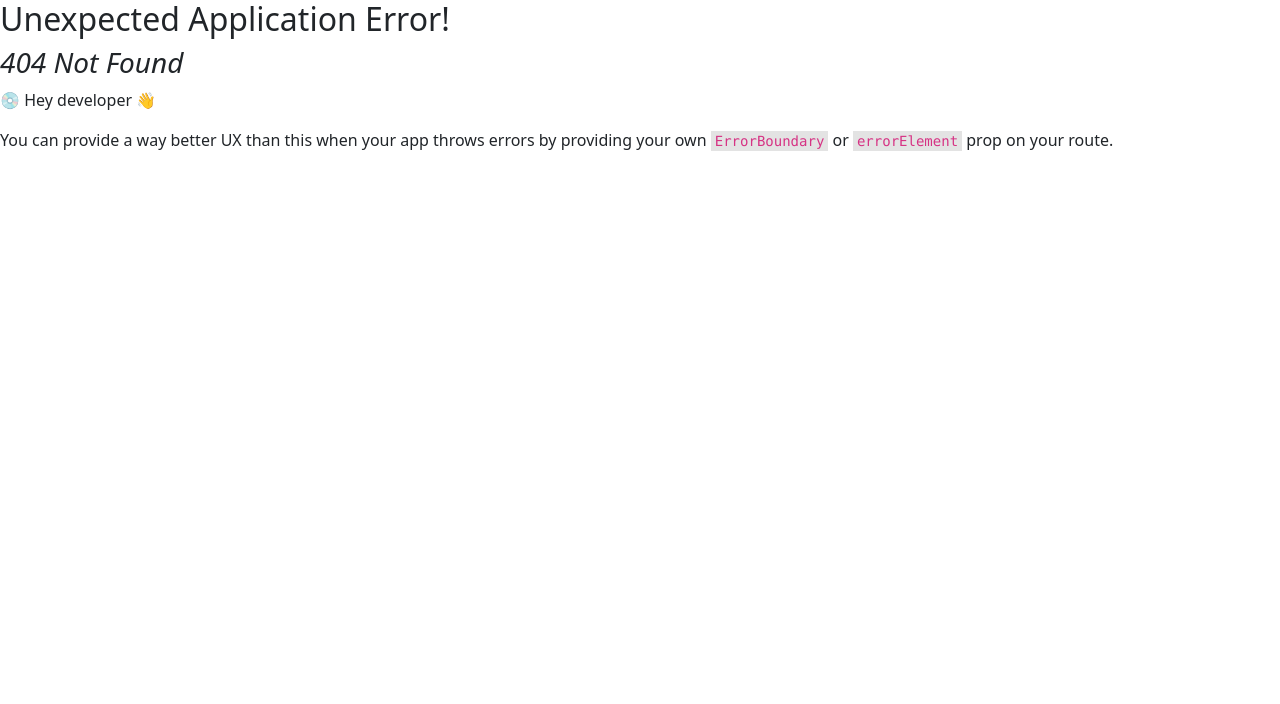
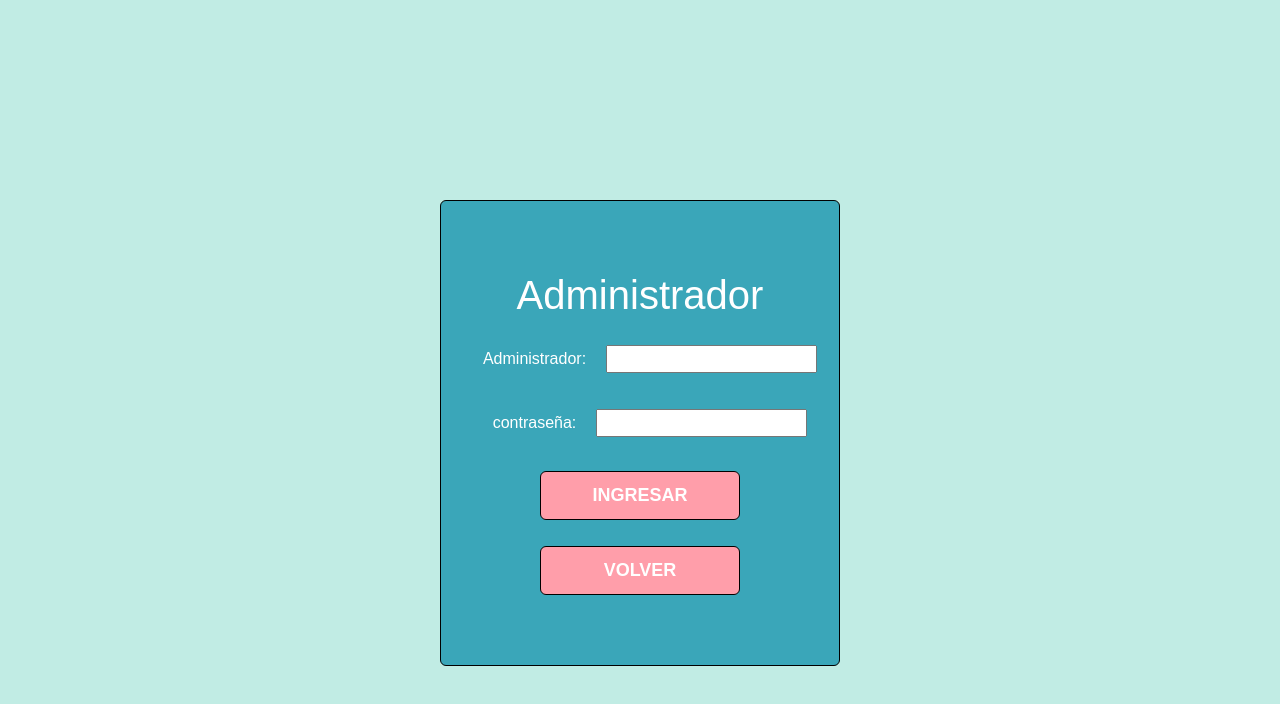
Before and after one commit to Luisaherrera01/Hollywow, a React (Vite) app: page /ingreso-admin in a window 1280 px wide. Before the commit this address had no page. Shown: the top 704 px of the page. Built offline with nearby package versions, Linux system fonts and the light colour scheme.

Commit message:
Se realizan un poco de los estilos de Hollywow

```diff
--- a/src/App.jsx
+++ b/src/App.jsx
@@ -10,17 +10,17 @@ const router = createBrowserRouter([
     element: <Logo />
   },
   {
-    path: "/Administrador",
+    path: "/ingreso-admin",
     element: <LoginAdmin />
   },
 
   {
-    path: "/Ingresar",
+    path: "/administrador",
     element: <PagAdmin />
   },
 
   {
-    path: "/PagUsuario",
+    path: "/usuario",
     element: <PagUsuario />
   },
 
--- a/src/components/Administrador/cliente/CrearCliente.jsx
+++ b/src/components/Administrador/cliente/CrearCliente.jsx
@@ -18,6 +18,7 @@ const CrearCliente = () => {
 
     const agregarCliente = async () => {
         const clienteColletion = collection(dataBase, "clientes")
+        left: 50%;
         const cliente = {
             nombre,
             documento,
--- a/src/components/LoginAdmin.jsx
+++ b/src/components/LoginAdmin.jsx
@@ -1,13 +1,14 @@
 import { useState } from "react";
-import { Link } from "react-router-dom"
+import { useNavigate } from "react-router-dom"
 
-const nameAdmin = "Hollywow123";
-const passwordAdmin = "H12345";
+const nameAdmin = "admin";
+const passwordAdmin = "123";
 
 function FormAdministrador() {
   const [nombreAdministrador, setNombreAdministrador] = useState("");
   const [contrasenaAdministrador, setContrasenaAdministrador] = useState("");
   const [errorInput, setErrorInput] = useState(false);
+  const navigate = useNavigate();
 
   const validateForm = (e) => {
     e.preventDefault();
@@ -17,9 +18,9 @@ function FormAdministrador() {
     ) {
       console.log("Es administrador");
       setErrorInput(false);
+      navigate('/administrador')
     } else {
       setErrorInput(true);
-      alert("usuario no valido")
     }
   };
 
@@ -32,24 +33,26 @@ function FormAdministrador() {
   };
 
   return (
-    <section>
-      <form onSubmit={validateForm}>
+    <section className="login">
+      <form className="login-form" onSubmit={validateForm}>
+      <h1 className="login-title"> Administrador</h1>
         <div>
-          <label>Administrador:</label>
+          <label className="administrador">Administrador:</label>
           <input
             type="text"
             value={nombreAdministrador}
             onChange={handleNameInputChange}
           />
-          <label>contraseña:</label>
+          <label className="password">contraseña:</label>
           <input
             type="password"
             value={contrasenaAdministrador}
             onChange={handlePasswordInputChange}
           />
         </div>
-        <Link to={"/Ingresar"}>Ingresar</Link>
-        {errorInput === true && <span>Usuario o contraseña no válido</span>}
+        {errorInput === true && <span className="text-danger">Usuario o contraseña no válido</span>}
+        <button type="submit" className="btn login-boton mt-3">Ingresar</button>
+        <button type="submit" className="btn boton-regresar mt-3"> Volver</button>
 
       </form>
     </section>
--- a/src/components/Logo.jsx
+++ b/src/components/Logo.jsx
@@ -1,6 +1,6 @@
 import { useState } from "react";
 import { Link } from "react-router-dom";
-import logo from "../assets/imagenes/Hollywow.png";
+import logo from "../assets/imagenes/logo.png";
 
 function Login() {
   const [isLoading, setIsLoading] = useState(true);
@@ -8,16 +8,16 @@ function Login() {
   //Simulamos un loader
   setTimeout(() => {
     setIsLoading(false);
-  }, 3000);
+  }, 1500);
 
   return (
     <section>
-      {isLoading === true && <img className="Logo" src={logo} />}
+      {isLoading === true && <img className="logo" src={logo} />}
 
       {isLoading === false && (
-        <div>
-          <Link to={"/Administrador"}>Administrador</Link>
-          <Link to={"/PagUsuario"}>Usuario</Link>
+        <div className="ingreso">
+          <Link to={"/ingreso-admin"}className="admin">Administrador</Link>
+          <Link to={"/usuario"} className="user">Usuario</Link>
         </div>
       )}
     </section>
--- a/src/components/MenuNavegacion.jsx
+++ b/src/components/MenuNavegacion.jsx
@@ -26,12 +26,27 @@ export const MenuNavegacion = () => {
               </li>
               <li className="nav-item">
                 <a className="nav-link" href="#">
-                  Estrenos
+                  Clientes
                 </a>
               </li>
               <li className="nav-item">
                 <a className="nav-link" href="#">
-                  Noticias
+                  Productos
+                </a>
+              </li>
+              <li className="nav-item">
+                <a className="nav-link" href="#">
+                  Proveedores
+                </a>
+              </li>
+              <li className="nav-item">
+                <a className="nav-link" href="#">
+                  Empleados
+                </a>
+              </li>
+              <li className="nav-item">
+                <a className="nav-link" href="#">
+                  Contraseñas
                 </a>
               </li>
             </ul>
--- a/src/components/Usuario/Controlador/Controlador.js
+++ b/src/components/Usuario/Controlador/Controlador.js
@@ -22,6 +22,7 @@ const controller = () => {
       original_title.textContent = peliculas.original_title;
 
       let overview = document.createElement("p");
+      overview.classList.add("text-left");
       overview.textContent = peliculas.overview;
 
       let vote_average = document.createElement("p");
--- a/src/components/Usuario/PagUsuario.jsx
+++ b/src/components/Usuario/PagUsuario.jsx
@@ -1,10 +1,11 @@
 import Controlador from "./Controlador/Controlador";
-import { MenuNavegacion } from "../MenuNavegacion";
 
 function PagUsuario() {
   return (
     <div>
-      <MenuNavegacion/>
+      <div>
+      <button type="submit" className="btn boton-regresar mt-3"> Volver</button>
+      </div>
 
       <main>
         <section className="banner"></section>
@@ -19,7 +20,7 @@ function PagUsuario() {
               />
             </section>
             <section className="col align-self-center">
-              <p>
+              <p className="texto">
                 Es la tercera adaptación cinematográfica de la franquicia de
                 Mario de Nintendo, después de la película de anime japonesa de
                 1986, Super Mario Bros.: Peach-Hime Kyushutsu Dai Sakusen! y la
@@ -35,7 +36,7 @@ function PagUsuario() {
 
           <section className="row historia2">
             <section className="col align-self-center">
-              <p>
+              <p className="texto">
                 La película está escrita y dirigida por James Gunn y
                 protagonizada por un elenco conjunto compuesto por Chris Pratt,
                 Zoe Saldaña, Dave Bautista, Vin Diesel, Bradley Cooper, Karen
@@ -56,7 +57,7 @@ function PagUsuario() {
         </section>
 
         <section className="container secciones">
-          <section className="p-3 planetas">
+          <section className="p-3 peliculas">
             <h1>Peliculas</h1>
             <section className="bg-secondary p-2 text-dark bg-opacity-10"></section>
             <section
--- a/src/index.css
+++ b/src/index.css
@@ -1,58 +1,154 @@
-*{
+* {
   margin: 0;
   padding: 0;
   box-sizing: border-box;
+  font-family: Arial, Helvetica, sans-serif;
 }
 
 body {
-    background-color: white;
+  background-color: #c1ece4;
   background-size: cover;
   height: 100%;
   width: 100%;
 }
 
+.logo {
+  position: absolute;
+  top: 50%;
+  left: 50%;
+  transform: translate(-50%, -50%);
+}
 
-section.logo{
+.ingreso {
   display: flex;
-    justify-content: center;
+  flex-direction: column;
+  text-align: center;
   align-items: center;
-    height: 100vh;
-    border-radius: 100%;
+  padding: 60px 20px;
+  background-color: #3aa6b9;
+  border-radius: 6px;
+  border: 1px solid black;
+  position: absolute;
+  width: 300px;
+  top: 50%;
+  left: 50%;
+  margin-top: -200px;
+  margin-left: -200px;
+}
+
+.admin,
+.user {
+  margin: 10px;
+  border: none;
+  border-radius: 4px;
+  padding: 10px;
+  color: white;
+  text-decoration: none;
 
 }
 
-.banner{
+.login {
+  position: absolute;
+  top: 50%;
+  left: 50%;
+  margin-top: -200px;
+  margin-left: -200px;
+}
+
+.login-form {
+  display: flex;
+  flex-direction: column;
+  text-align: center;
+  align-items: center;
+  width: 400px;
+  margin: 0 auto;
+  padding: 60px 20px;
+  background-color: #3aa6b9;
+  border-radius: 6px;
+  border: 1px solid black;
+}
+
+.login-tittle {
+  color: white;
+  text-transform: uppercase;
+  margin-bottom: 60px;
+}
+
+.administrador,
+.password {
+  margin: 10px;
+  border: none;
+  border-radius: 4px;
+  padding: 10px;
+  color: white;
+}
+
+.login-boton,
+.boton-regresar,
+.admin,
+.user{
+  background-color: #ff9eaa;
+  width: 200px;
+  margin: 10px;
+  border: 1px solid black;
+  padding: 10px;
+  font-size: 18px;
+  border-radius: 6px;
+  text-transform: uppercase;
+  text-decoration: none;
+  color: white;
+  font-weight: 800;
+  cursor: pointer;
+}
+
+.login-boton:hover,
+.boton-regresar:hover {
+  background-color: #ffd0d0;
+}
+
+.banner {
   background-image: url("./assets/imagenes/banner.jpg");
-    background-position: top center;
   background-size: cover;
   background-attachment: fixed;
   padding: 25%;
 }
 
-.menu{
-    background-color: darkgrey;
-}
-
-.historia{
-    background-color:bisque;
-
+.historia {
+  background-color: #3aa6b9;
 }
 
 .historia1,
-.historia2{
+.historia2 {
   padding: 20px;
 }
 
-.secciones{
+.secciones {
   padding: 20px 0;
   text-align: center;
 }
 
-.planetas{
-
-    background: linear-gradient(cadetblue, white)
+.peliculas {
+  background: linear-gradient(#ff9eaa, white);
 }
 
-.especies{
-    background:linear-gradient(steelblue,white);
+.texto {
+  color: white;
 }
+
+h1 {
+  color: white;
+  padding-top: 10px;
+}
+h3 {
+  padding: 10px;
+}
+
+.text-left {
+  text-align: left;
+  color: gray;
+  padding: 15px;
+}
+
+.card {
+  border: 2px solid black;
+}
```
Also changed, not shown: src/assets/imagenes/Hollywow.png (deleted), src/assets/imagenes/logo.png (added). Lines whose indentation alone changed are shown as unchanged.
